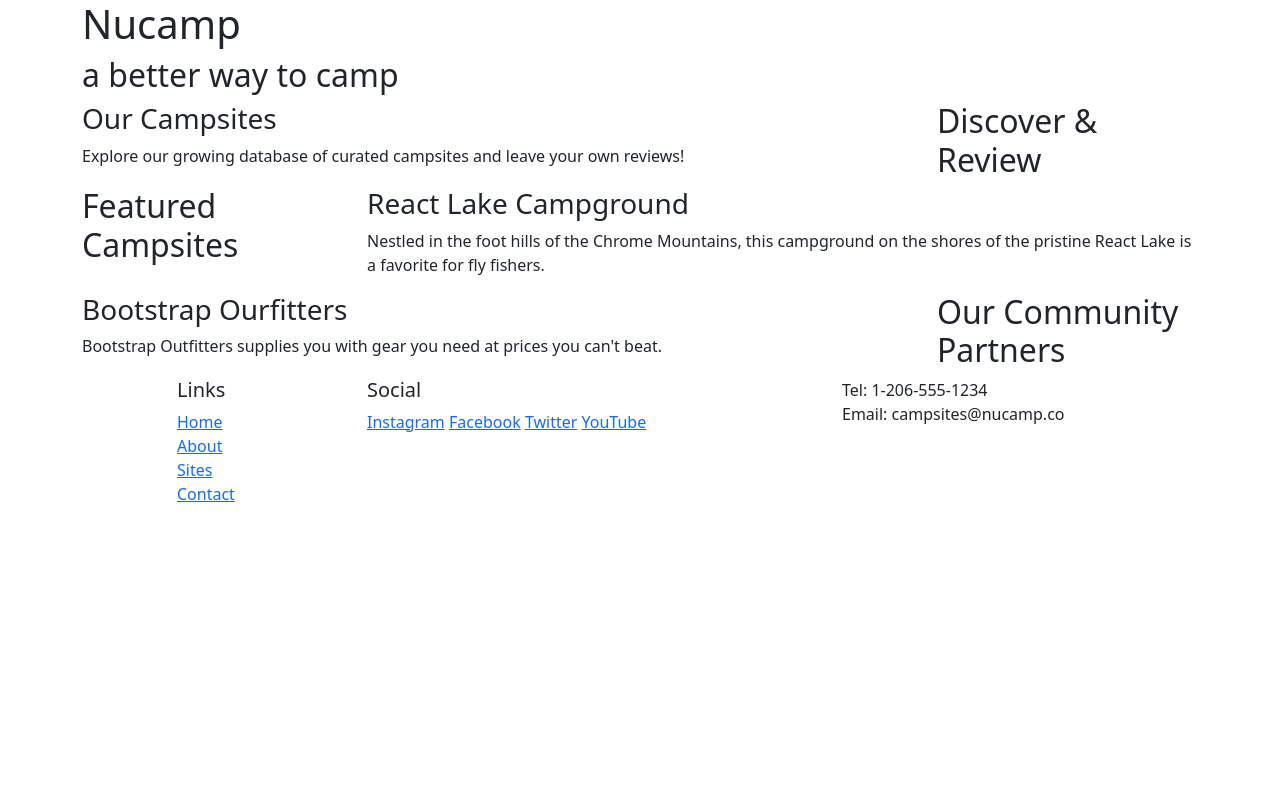
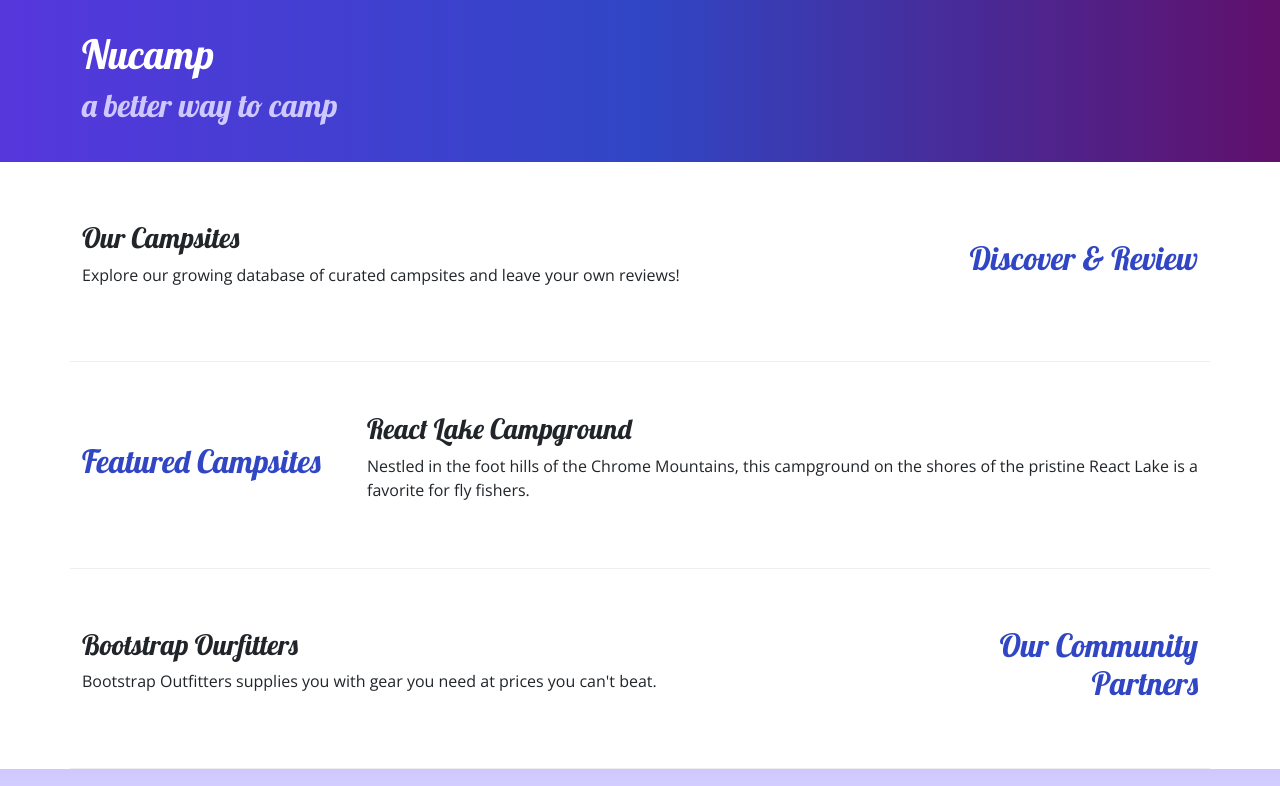
Before and after one commit to NewCodeMike/nucampsite, a plain HTML site: page index.html in a window 1280 px wide. Shown: the top 786 px of the page. Drawn offline with nearby package versions, Linux system fonts and the light colour scheme.

Commit message:
Adding Custom Styles

```diff
--- /dev/null
+++ b/css/styles.css
@@ -0,0 +1,32 @@
+body {
+    font-family: "Open Sans", sans-serif;
+}
+
+h1, h2, h3 {
+    font-family: "lobster", cursive;
+}
+
+h2 {
+    color: #3046C5;
+}
+
+header {
+    padding: 30px;
+    background-image: linear-gradient(to right, #5637DD, #3046C5, #60106B);
+    color: white;
+}
+
+header h2 {
+    color: #CEC8FF;
+}
+
+footer {
+    background-image: linear-gradient(#CEC8FF, white);
+    padding: 20px 0;
+}
+
+.row-content {
+    padding: 50px 0;
+    border-bottom: 1px ridge;
+    min-height: 200px;
+}
--- a/index.html
+++ b/index.html
@@ -11,6 +11,11 @@
       integrity="sha384-rbsA2VBKQhggwzxH7pPCaAqO46MgnOM80zW1RWuH61DGLwZJEdK2Kadq2F9CUG65"
       crossorigin="anonymous"
     />
+    <link
+      rel="stylesheet"
+      href="https://fonts.googleapis.com/css?family=Lobster|Open+Sans"
+    />
+    <link rel="stylesheet" href="./css/styles.css" />
     <title>Nucamp: A Better Way To Camp</title>
   </head>
 
@@ -29,9 +34,10 @@
 
     <!-- main section -->
     <main class="container">
-      <section class="row">
+      <!-- disocver section -->
+      <section class="row row-content align-items-center">
         <div class="col-sm-4 col-md-3 order-sm-last">
-          <h2>Discover & Review</h2>
+          <h2 class="text-sm-end">Discover & Review</h2>
         </div>
         <div class="col">
           <h3>Our Campsites</h3>
@@ -43,7 +49,7 @@
       </section>
 
       <!-- feature section -->
-      <section class="row">
+      <section class="row row-content align-items-center">
         <div class="col-sm-4 col-md-3">
           <h2>Featured Campsites</h2>
         </div>
@@ -58,9 +64,9 @@
       </section>
 
       <!-- partner section -->
-      <section class="row">
+      <section class="row row-content align-items-center">
         <div class="col-sm-4 col-md-3 order-sm-last">
-          <h2>Our Community Partners</h2>
+          <h2 class="text-sm-end">Our Community Partners</h2>
         </div>
         <div class="col">
           <h3>Bootstrap Ourfitters</h3>
@@ -85,14 +91,14 @@
               <li><a href="#">Contact</a></li>
             </ul>
           </div>
-          <div class="col-6 col-sm-5">
+          <div class="col-6 col-sm-5 text-center">
             <h5>Social</h5>
             <a href="http://instagram.com/">Instagram</a>
             <a href="http://facebook.com/">Facebook</a>
             <a href="http://twitter.com/">Twitter</a>
             <a href="http://youtube.com/">YouTube</a>
           </div>
-          <div class="col-sm-4">
+          <div class="col-sm-4 text-center">
             Tel: 1-206-555-1234<br />
             Email: campsites@nucamp.co
           </div>
```
